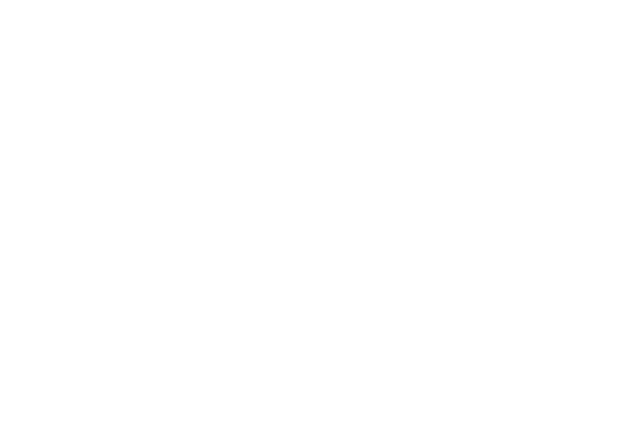
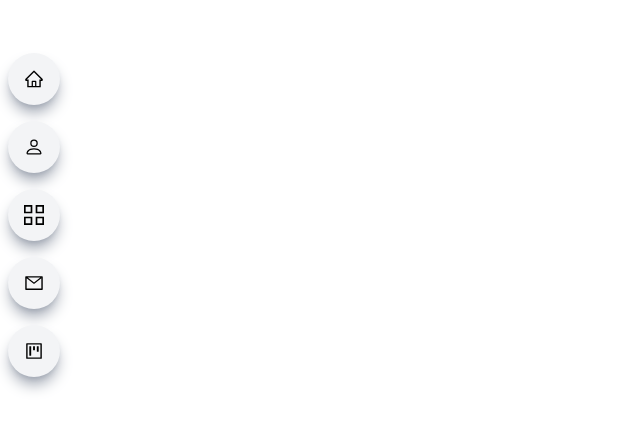
Before and after one commit to DirtyRice901/react-vite-portfolio, a React (Vite) app: page / in a window 1280 px wide. Shown: the part 155-584 px from the top of the page, without its empty margins (0-640 px from the left). Built offline with nearby package versions, Linux system fonts and the light colour scheme.

Commit message:
side nav completed

```diff
--- a/src/components/sidenav.jsx
+++ b/src/components/sidenav.jsx
@@ -22,24 +22,43 @@ const SideNav = () => {
              <BsPerson size={20}/>
              <span >About Me</span>
             </a>
-            <a href="#main" className="w-[75%] flex justify-center items-center rounded-full shadow-lg bg-gray-100 shadow-gray-400 m-2 p-4 cursor-pointer hover:scale-110 ease-in duration-200">
+            <a href="#portfolio" className="w-[75%] flex justify-center items-center rounded-full shadow-lg bg-gray-100 shadow-gray-400 m-2 p-4 cursor-pointer hover:scale-110 ease-in duration-200">
              <GrProjects size={20}/>
              <span >Portfolio</span>
             </a>
-            <a href="#main" className="w-[75%] flex justify-center items-center rounded-full shadow-lg bg-gray-100 shadow-gray-400 m-2 p-4 cursor-pointer hover:scale-110 ease-in duration-200">
+            <a href="#contact" className="w-[75%] flex justify-center items-center rounded-full shadow-lg bg-gray-100 shadow-gray-400 m-2 p-4 cursor-pointer hover:scale-110 ease-in duration-200">
              <AiOutlineMail size={20}/>
              <span >Contact</span>
             </a>
-            <a href="#main" className="w-[75%] flex justify-center items-center rounded-full shadow-lg bg-gray-100 shadow-gray-400 m-2 p-4 cursor-pointer hover:scale-110 ease-in duration-200">
+            <a href="#resume" className="w-[75%] flex justify-center items-center rounded-full shadow-lg bg-gray-100 shadow-gray-400 m-2 p-4 cursor-pointer hover:scale-110 ease-in duration-200">
              <AiOutlineProject size={20}/>
              <span >Resume</span>
             </a>
           </div>
-        )
-        : (
-          <div></div>
+        ) : (
+          ""
         )
       }
+      <div className="md:block hidden fixed top-[25%] z-10">
+        <div className="flex flex-col">
+          <a href="#main" className="rounded-full shadow-lg bg-gray-100 shadow-gray-400 m-2 p-4 cursor-pointer hover:scale-110 ease_in duration-300">
+            <AiOutlineHome size={20} />
+          </a>
+          <a href="#main" className="rounded-full shadow-lg bg-gray-100 shadow-gray-400 m-2 p-4 cursor-pointer hover:scale-110 ease_in duration-300">
+            <BsPerson size={20} />
+          </a>
+          <a href="#portfolio" className="rounded-full shadow-lg bg-gray-100 shadow-gray-400 m-2 p-4 cursor-pointer hover:scale-110 ease_in duration-300">
+            <GrProjects size={20} />
+          </a>
+          <a href="#contact" className="rounded-full shadow-lg bg-gray-100 shadow-gray-400 m-2 p-4 cursor-pointer hover:scale-110 ease_in duration-300">
+            <AiOutlineMail size={20} />
+          </a>
+          <a href="#resume" className="rounded-full shadow-lg bg-gray-100 shadow-gray-400 m-2 p-4 cursor-pointer hover:scale-110 ease_in duration-300">
+            <AiOutlineProject size={20} />
+          </a>
+        </div>
+      </div>
+
     </div>
   );
 };
```
